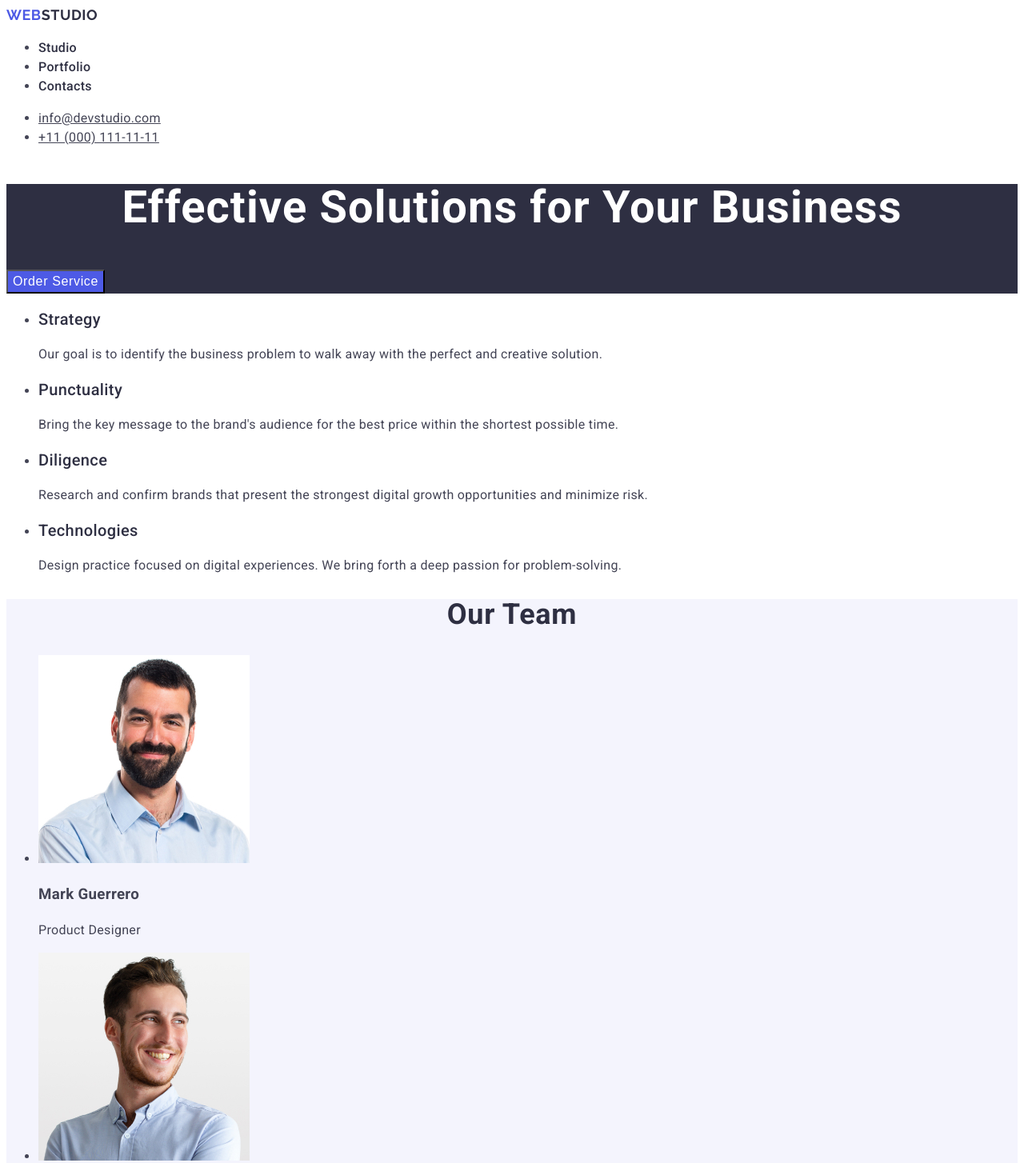
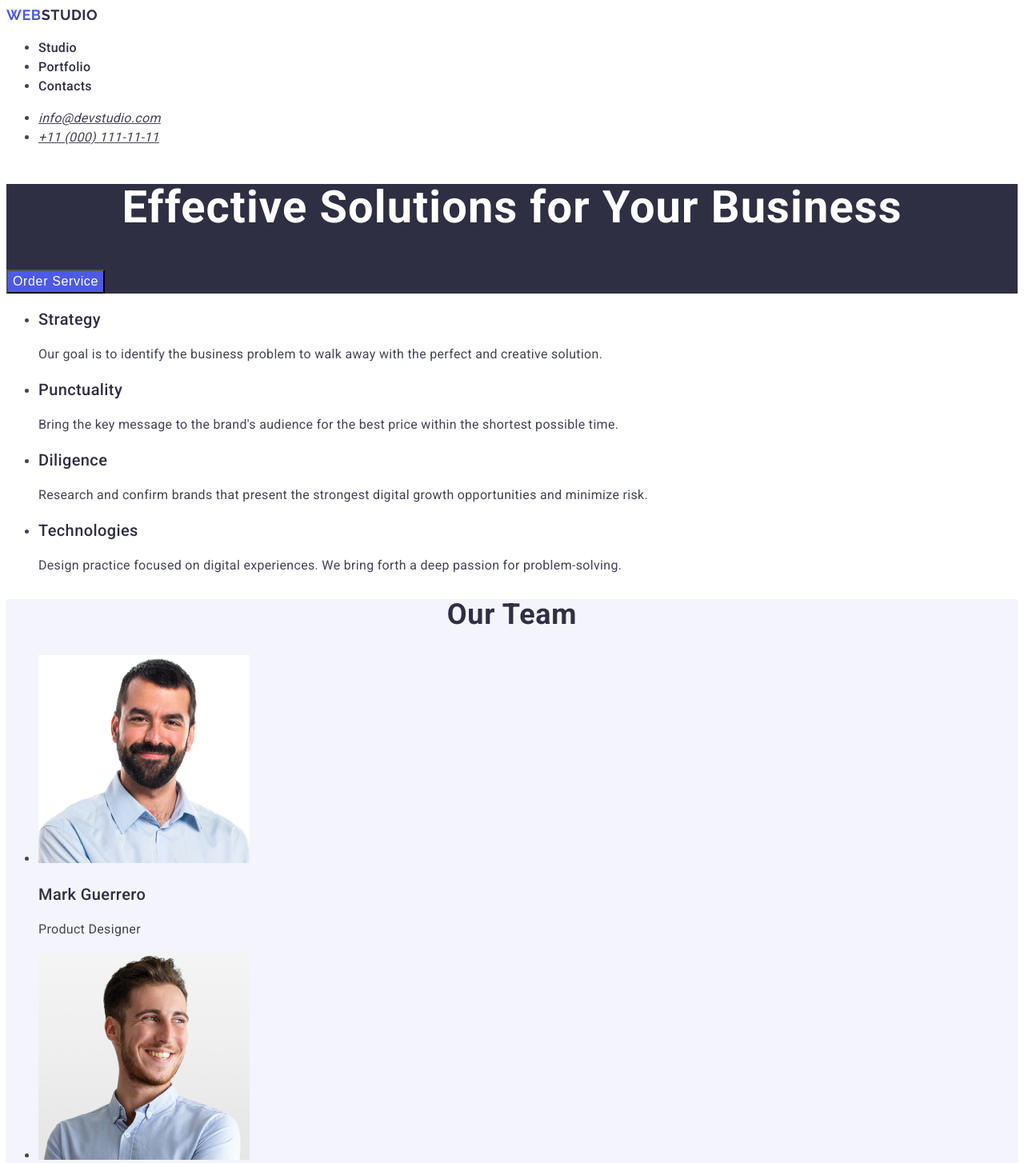
Before and after one commit to madedemo/goit-markup-hw-02, a plain HTML site: page index.html in a window 1280 px wide. Shown: the top 1454 px of the page at 80% size. Drawn offline with Linux system fonts and the light colour scheme.

Commit message:
Update style.css

```diff
--- a/css/style.css
+++ b/css/style.css
@@ -46,14 +46,9 @@ body {
     color: #404bbf;
 }
 
-.header-address {
-    font-style: normal;
-}
-
 .address-link {
     color: #434455;
     font-size: 16px;
-    font-style: normal;
     font-weight: 400;
     line-height: 24px;
     letter-spacing: 0.32px;
@@ -126,7 +121,7 @@ body {
     text-align: center;
 }
 
-.team-name {
+.team-member {
     color: var(--navyblue, #2E2F42);
     font-size: 20px;
     font-weight: 500;
@@ -134,7 +129,7 @@ body {
     letter-spacing: 0.4px;
 }
 
-.team-member {
+.team-text {
     color: var(--slate, #434455);
     letter-spacing: 0.32px;
 }
```
